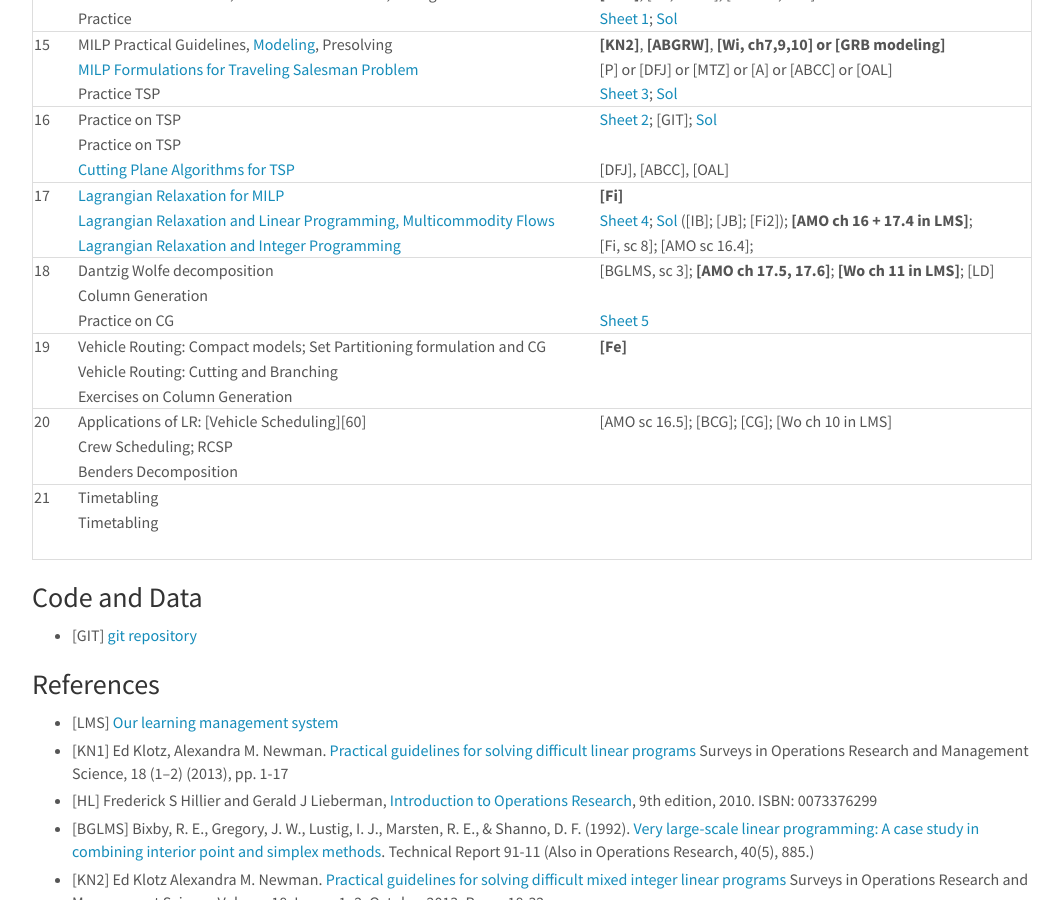
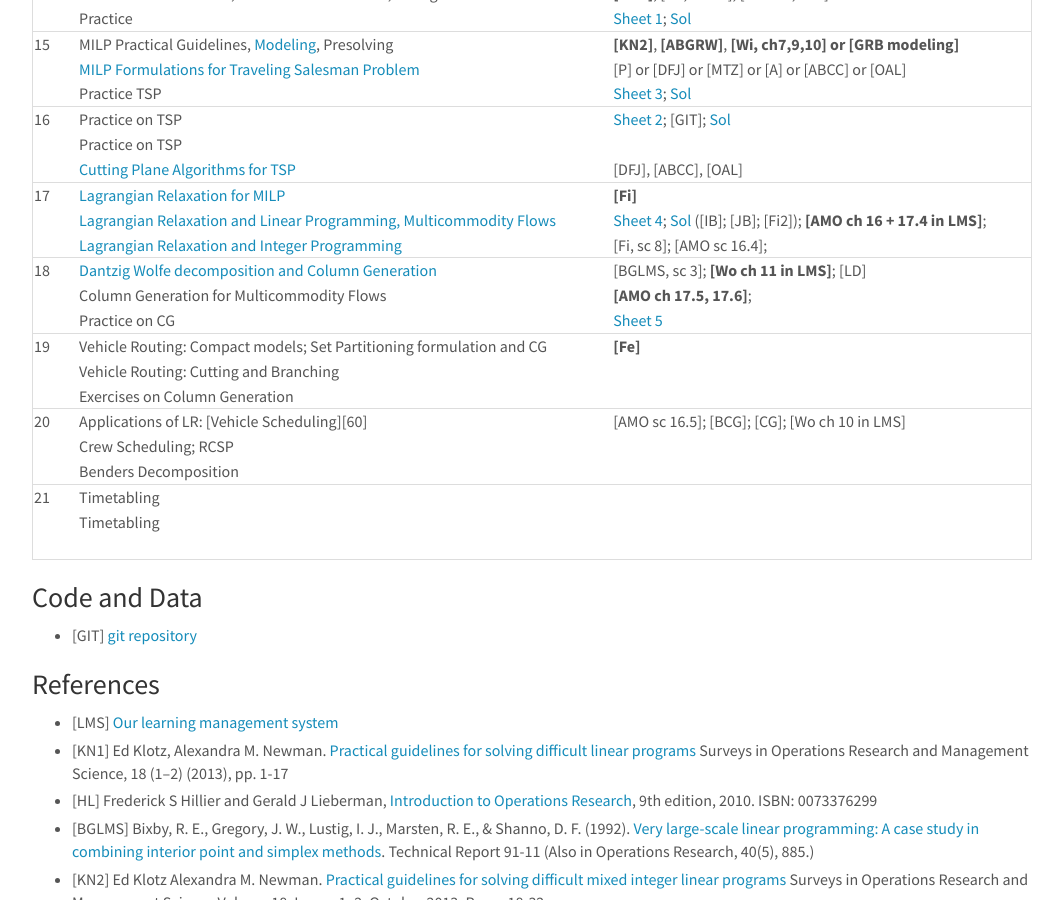
Before and after one commit to DM872/dm872.github.io, a Jekyll site: the page built from index.md, in a window 1280 px wide and 900 px high, scrolled down 623 px. Shown: the whole window, without its empty margins (108-1171 px from the left). Built offline with Jekyll 4.4.1, drawn with Linux system fonts in a browser that asks for light colours; nearby versions of some CDN libraries; comment, search, counter and statistics services are not loaded.

Commit message:
aded dantzig wolfe

```diff
--- a/index.md
+++ b/index.md
@@ -70,8 +70,8 @@ w3.includeHTML();
 |      | [Lagrangian Relaxation and Linear Programming, Multicommodity Flows][56] | [Sheet 4][14]; [Sol][84] ([IB]; [JB]; [Fi2]); **[AMO ch 16 + 17.4 in LMS]**; |
 |      | [Lagrangian Relaxation and Integer Programming][57]                      | [Fi, sc 8]; [AMO sc 16.4];                                                   |
 |------+--------------------------------------------------------------------------+------------------------------------------------------------------------------|
-|   18 | Dantzig Wolfe decomposition                                              | [BGLMS, sc 3]; **[AMO ch 17.5, 17.6]**; **[Wo ch 11 in LMS]**; [LD]               |
-|      | Column Generation                                                        |                                                                              |
+|   18 | [Dantzig Wolfe decomposition and Column Generation][58]                  | [BGLMS, sc 3];  **[Wo ch 11 in LMS]**; [LD]                                  |
+|      | Column Generation for Multicommodity Flows                               | **[AMO ch 17.5, 17.6]**;                                                     |
 |      | Practice on CG                                                           | [Sheet 5][15]                                                                |
 |------+--------------------------------------------------------------------------+------------------------------------------------------------------------------|
 |   19 | Vehicle Routing: Compact models; Set Partitioning formulation and CG     | **[Fe]**                                                                     |
```
Also changed, not shown: other parts of index.md (+1 -1 lines), 1 other file.
